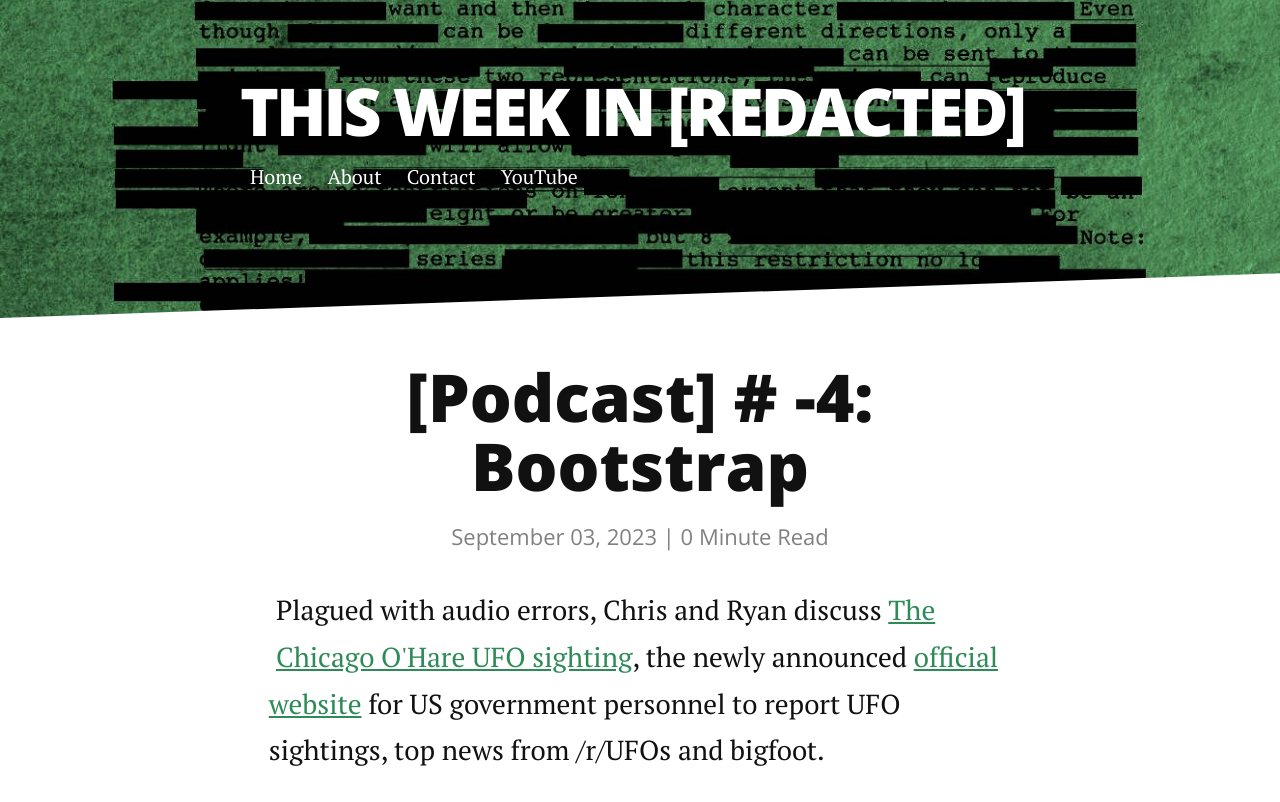
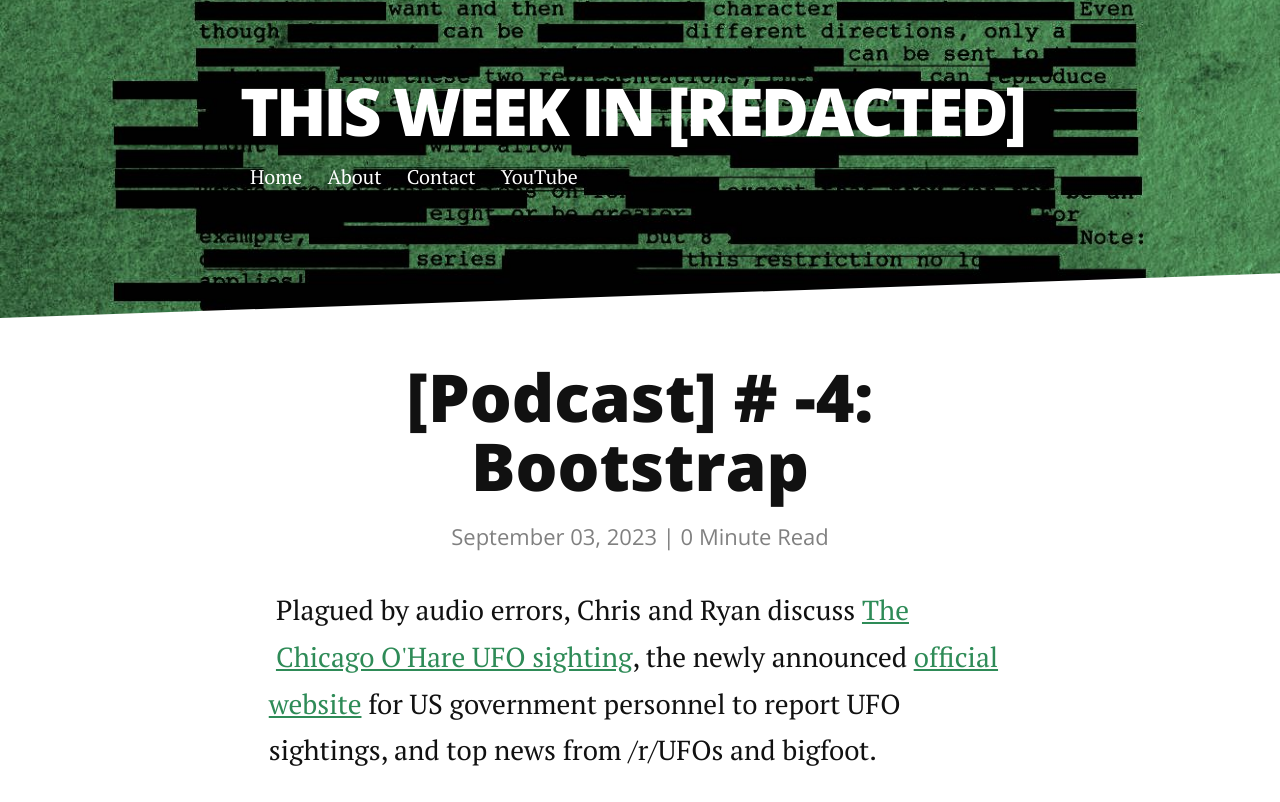
Before and after one commit to thisweekinredacted/thisweekinredacted.github.io, a Jekyll site: the page built from _posts/2023-9-3-podcast-minus-4.markdown, in a window 1280 px wide, cut to the strip 0-802 px from the top of the page. Built offline with Jekyll 4.4.1, drawn with Linux system fonts in a browser that asks for light colours; nearby versions of some CDN libraries.

Commit message:
adding a fluff intro

```diff
--- a/_posts/2023-9-3-podcast-minus-4.markdown
+++ b/_posts/2023-9-3-podcast-minus-4.markdown
@@ -4,7 +4,7 @@ title:  "[Podcast] # -4: Bootstrap"
 date:   2023-9-3
 ---
 
-<p class="intro"><span class="dropcap"></span>Plagued with audio errors, Chris and Ryan discuss <a href="https://www.wikiwand.com/en/2006_O%27Hare_International_Airport_UFO_sighting">The Chicago O'Hare UFO sighting</a>, the newly announced <a href="https://www.space.com/pentagon-ufo-office-new-website-report-sighting">official website</a> for US government personnel to report UFO sightings, top news from /r/UFOs and bigfoot.</p>
+<p class="intro"><span class="dropcap"></span>Plagued by audio errors, Chris and Ryan discuss <a href="https://www.wikiwand.com/en/2006_O%27Hare_International_Airport_UFO_sighting">The Chicago O'Hare UFO sighting</a>, the newly announced <a href="https://www.space.com/pentagon-ufo-office-new-website-report-sighting">official website</a> for US government personnel to report UFO sightings, and top news from /r/UFOs and bigfoot.</p>
 
 <center>
 <iframe src="https://player.twitch.tv/?video=1916497539&parent=www.thisweekinredacted.com" frameborder="0" allowfullscreen="true" scrolling="no" height="378" width="620"></iframe>
```
